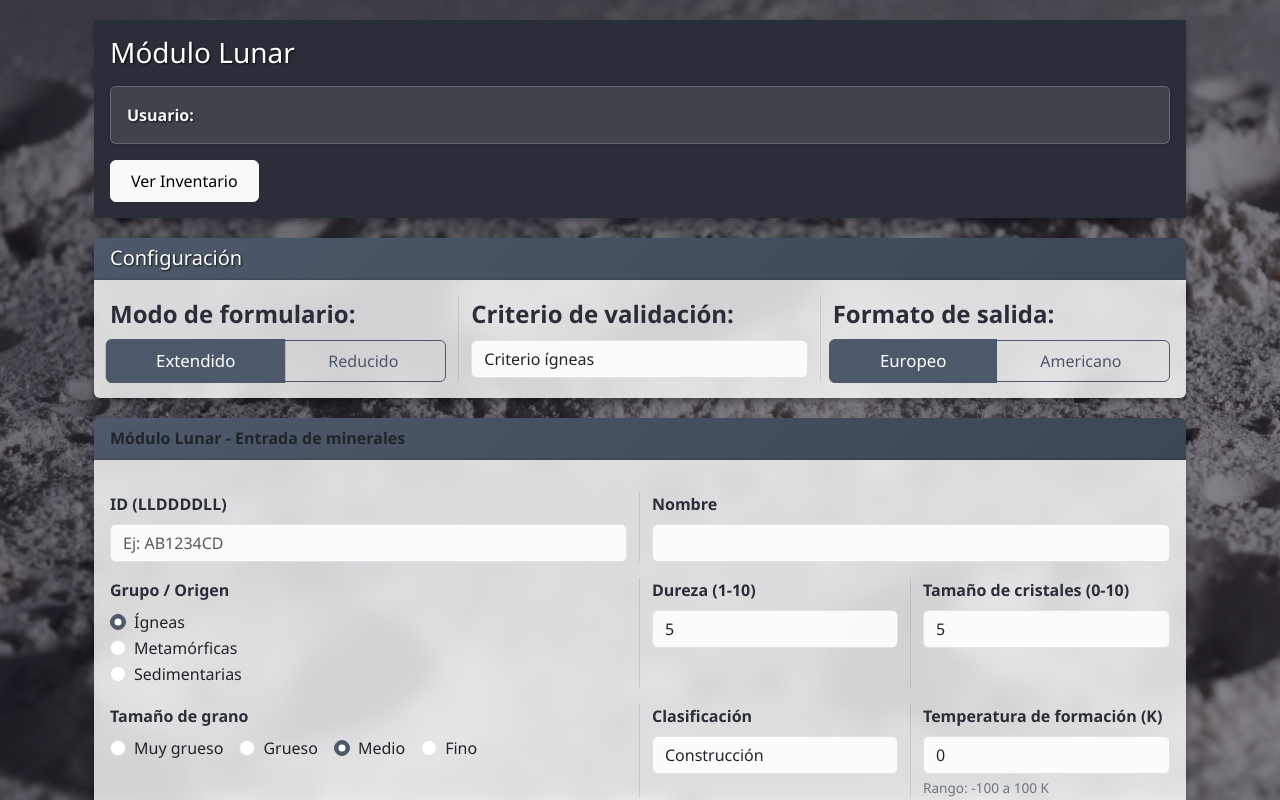
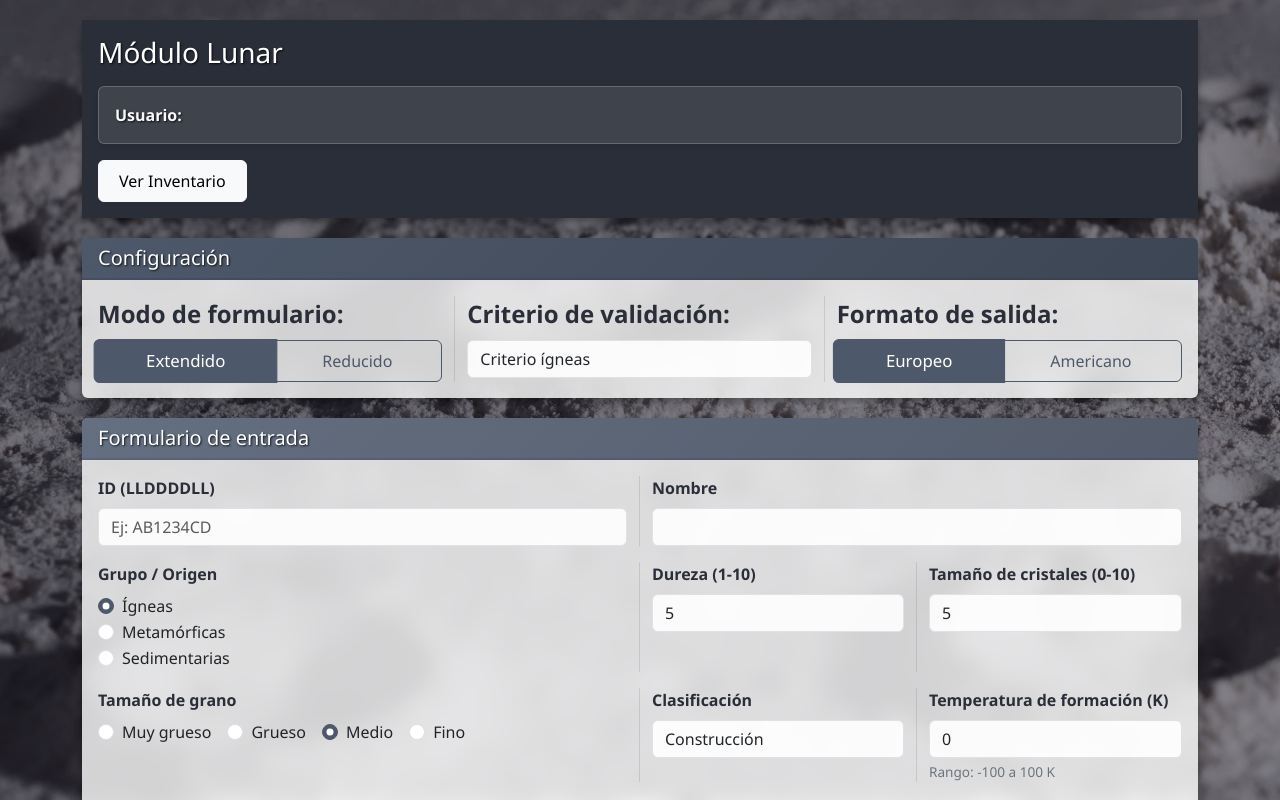
Before and after one commit to analacima-sys/moduloLunarAngular, an Angular app: page / in a window 1280 px wide. Shown: the top 800 px of the page. Built offline with nearby package versions, Linux system fonts and the light colour scheme.

Commit message:
quitar contenedor externo (duplicado) y limpieza de código comentado

```diff
--- a/src/app/components/mineral/mineral.component.html
+++ b/src/app/components/mineral/mineral.component.html
@@ -1,7 +1,6 @@
 <!-- src/app/components/mineral/mineral.component.html -->
 
-<div class="container">
-  <!-- USUARIO -->
+<!-- PANTALLA DE USUARIO -->
 <div class="card bg-dark text-white">
   <div class="card-body">
     <h1 class="h3 mb-2">Módulo Lunar</h1>
@@ -12,8 +11,7 @@
   </div>
 </div>
 
-  <!-- CONFIGURACIÓN -->
-  <!-- Configuración -->
+<!-- PANTALLA DE CONFIGURACIÓN -->
 <div class="card">
   <div class="card-header bg-primary text-white">
     <h5 class="mb-0">Configuración</h5>
@@ -48,13 +46,6 @@
             <option [value]="c">{{ traducir(c) }}</option>
             }
           </select>
-            <!-- FORMA SIN ANGULAR
-            <select class="form-select" id="criterioSelect" name="criterioSelect">
-              <option value="igneas">Criterio Ígneas</option>
-              <option value="metamorficas">Criterio Metamórficas</option>
-              <option value="sedimentarias">Criterio Sedimentarias</option>
-            </select>
-            -->
         </fieldset>
       </div>
 
@@ -78,67 +69,16 @@
   </div>
 </div>
 
-  <!-- FORMULARIO -->
+<!-- PANTALLA DE FORMULARIO -->
 <div class="card">
-    <div class="card-header bg-primary">
-      {{ formatoSalida() === 'americano' ? 'Lunar Module - Mineral Entry' : 'Módulo Lunar - Entrada de minerales' }}
+  <div class="card-header bg-secondary text-white">
+    <h5 class="mb-0">
+      Formulario de entrada
+      <!-- {{ formatoSalida() === 'americano' ? 'Mineral Entry' : 'Entrada de minerales' }}-->
+    </h5>
   </div>
+  <!-- formulario -->
   <div class="card-body">
-
-      <!-- Modo / Criterio / Formato -->
-      <div class="d-flex gap-2 mb-3 align-items-center flex-wrap">
-
-        <!-- Modo del formulario
-        <div class="btn-group" role="group">
-          <button type="button" class="btn btn-outline-primary"
-            [class.active]="modoActual() === ModoFormulario.Extendido" (click)="cambiarModo(ModoFormulario.Extendido)">
-            {{ formatoSalida() === 'americano' ? 'Extended' : 'Extendido' }}
-          </button>
-          <button type="button" class="btn btn-outline-primary"
-            [class.active]="modoActual() === ModoFormulario.Reducido" (click)="cambiarModo(ModoFormulario.Reducido)">
-            {{ formatoSalida() === 'americano' ? 'Compact' : 'Reducido' }}
-          </button>
-        </div>
-      -->
-
-        <!-- Criterio de validación
-
-
-
-
-        <div class="ms-3">
-          <label class="form-label mb-1">
-            {{ formatoSalida() === 'americano' ? 'Validation criterion' : 'Criterio de validación' }}
-          </label>
-          <select class="form-select" [value]="criterioSeleccionado()"
-            (change)="cambiarCriterio($any($event.target).value)">
-            @for (c of Object.values(criterios); track c) {
-            <option [value]="c">{{ traducir(c) }}</option>
-            }
-          </select>
-        </div>
-      -->
-
-        <!-- Formato de salida
-        <div class="ms-auto">
-          <label class="form-label mb-1">
-            {{ formatoSalida() === 'americano' ? 'Output format' : 'Formato de salida' }}
-          </label>
-          <div class="btn-group">
-            <button type="button" class="btn btn-outline-primary" [class.active]="formatoSalida() === 'europeo'"
-              (click)="cambiarFormato('europeo')">
-              {{ formatoSalida() === 'americano' ? 'European' : 'Europeo' }}
-            </button>
-            <button type="button" class="btn btn-outline-primary" [class.active]="formatoSalida() === 'americano'"
-              (click)="cambiarFormato('americano')">
-              {{ formatoSalida() === 'americano' ? 'American' : 'Americano' }}
-            </button>
-          </div>
-        </div>
-        -->
-      </div>
-
-      <!-- FORMULARIO -->
     <form [formGroup]="formularioActivo()" (ngSubmit)="analizar()">
 
       <!-- ID y Nombre -->
@@ -280,7 +220,6 @@
     </form>
   </div>
 </div>
-</div>
 
 <!-- RESULTADO -->
 @if (esValido() !== null) {
```
Lines whose indentation alone changed are shown as unchanged.
